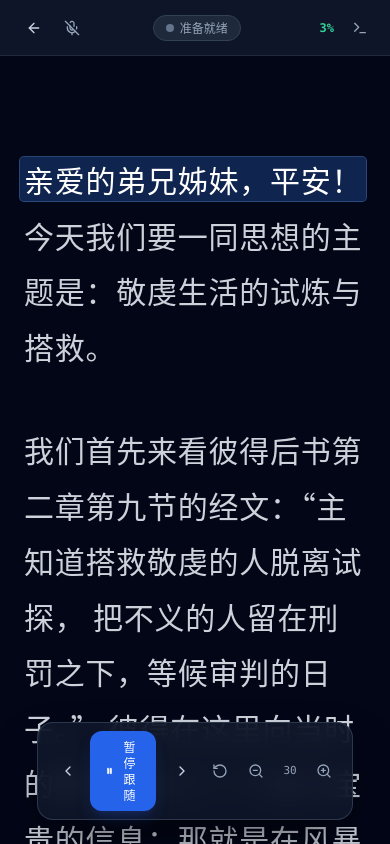
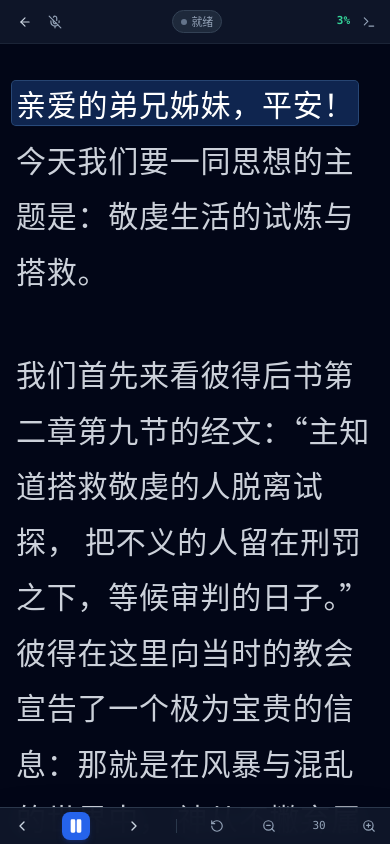
Before and after one commit to zorrozion/ZAIDO, a React (Vite) app: page / in a window 390 px wide. Both pictures are taken after a click on the button "开始跟稿". Built offline with nearby package versions, Linux system fonts and the light colour scheme.

Commit message:
fix(mobile): slim header/footer and use icon-only toggle on mobile to prevent text wrapping

```diff
--- a/src/components/ControlBar.tsx
+++ b/src/components/ControlBar.tsx
@@ -31,37 +31,40 @@ export const ControlBar: React.FC<ControlBarProps> = ({
   onDecreaseFontSize
 }) => {
   return (
-    <aside aria-label="讲稿快捷控制" className="fixed bottom-6 left-1/2 -translate-x-1/2 z-40">
-      <div className="flex items-center space-x-1 sm:space-x-2 bg-slate-900/90 backdrop-blur-md px-3 py-2 rounded-2xl border border-slate-700/80 shadow-2xl shadow-black/60 select-none">
+    <aside
+      aria-label="讲稿快捷控制"
+      className="fixed bottom-0 left-0 right-0 z-40 w-full flex justify-center pointer-events-none pb-[env(safe-area-inset-bottom,2px)]"
+    >
+      <div className="pointer-events-auto flex items-center justify-between sm:justify-center w-full sm:w-auto max-w-xl px-2 sm:px-3 py-1 sm:py-1.5 bg-slate-900/95 backdrop-blur-md border-t sm:border border-slate-700/80 sm:rounded-2xl shadow-2xl shadow-black/80 select-none">
         {/* 上一段 */}
         <button
           onClick={onPrevParagraph}
-          className="flex items-center space-x-1 px-2.5 py-2 rounded-xl text-slate-300 hover:text-white hover:bg-slate-800 active:bg-slate-700 transition-all text-xs font-medium"
+          className="flex items-center space-x-1 p-1.5 sm:px-2.5 sm:py-1.5 rounded-lg sm:rounded-xl text-slate-300 hover:text-white hover:bg-slate-800 active:bg-slate-700 transition-all text-xs font-medium shrink-0"
           title="上一段 (快捷键 ←)"
         >
           <ChevronLeft className="w-4 h-4" />
           <span className="hidden sm:inline">上一段</span>
         </button>
 
-        {/* 暂停 / 继续跟随 */}
+        {/* 暂停 / 继续跟随（手机端纯图标显示三角形/双竖杠，桌面端展示文字，严防手机端折成纵向4个字） */}
         <button
           onClick={onTogglePause}
-          className={`flex items-center space-x-1.5 px-4 py-2 rounded-xl font-medium text-xs transition-all ${
+          className={`flex items-center justify-center p-1.5 sm:px-3 sm:py-1.5 rounded-lg sm:rounded-xl font-medium text-xs transition-all shrink-0 ${
             isPaused
-              ? 'bg-emerald-600 hover:bg-emerald-500 text-white shadow-lg shadow-emerald-900/40'
-              : 'bg-blue-600 hover:bg-blue-500 text-white shadow-lg shadow-blue-900/40'
+              ? 'bg-emerald-600 hover:bg-emerald-500 text-white shadow-md shadow-emerald-900/40'
+              : 'bg-blue-600 hover:bg-blue-500 text-white shadow-md shadow-blue-900/40'
           }`}
-          title="暂停 / 恢复自动跟随 (快捷键 Space)"
+          title={isPaused ? "恢复跟随 (快捷键 Space)" : "暂停跟随 (快捷键 Space)"}
         >
           {isPaused ? (
             <>
-              <Play className="w-4 h-4 fill-white" />
-              <span>恢复跟随</span>
+              <Play className="w-4 h-4 fill-white shrink-0" />
+              <span className="hidden sm:inline ml-1.5 whitespace-nowrap">恢复跟随</span>
             </>
           ) : (
             <>
-              <Pause className="w-4 h-4 fill-white" />
-              <span>暂停跟随</span>
+              <Pause className="w-4 h-4 fill-white shrink-0" />
+              <span className="hidden sm:inline ml-1.5 whitespace-nowrap">暂停跟随</span>
             </>
           )}
         </button>
@@ -69,36 +72,36 @@ export const ControlBar: React.FC<ControlBarProps> = ({
         {/* 下一段 */}
         <button
           onClick={onNextParagraph}
-          className="flex items-center space-x-1 px-2.5 py-2 rounded-xl text-slate-300 hover:text-white hover:bg-slate-800 active:bg-slate-700 transition-all text-xs font-medium"
+          className="flex items-center space-x-1 p-1.5 sm:px-2.5 sm:py-1.5 rounded-lg sm:rounded-xl text-slate-300 hover:text-white hover:bg-slate-800 active:bg-slate-700 transition-all text-xs font-medium shrink-0"
           title="下一段 (快捷键 →)"
         >
           <span className="hidden sm:inline">下一段</span>
           <ChevronRight className="w-4 h-4" />
         </button>
 
-        <div className="h-4 w-px bg-slate-700 mx-1 hidden sm:block" />
+        <div className="h-3.5 w-px bg-slate-700/80 mx-0.5 sm:mx-1 shrink-0" />
 
         {/* 重新校准 */}
         <button
           onClick={onRecalibrate}
-          className="p-2 rounded-xl text-slate-400 hover:text-slate-200 hover:bg-slate-800 transition-colors"
+          className="p-1.5 sm:p-2 rounded-lg sm:rounded-xl text-slate-400 hover:text-slate-200 hover:bg-slate-800 transition-colors shrink-0"
           title="重新校准与重置缓冲区 (快捷键 R)"
         >
-          <RotateCcw className="w-4 h-4" />
+          <RotateCcw className="w-3.5 h-3.5 sm:w-4 sm:h-4" />
         </button>
 
         {/* 字号缩小 */}
         <button
           onClick={onDecreaseFontSize}
           disabled={fontSize <= 20}
-          className="p-2 rounded-xl text-slate-400 hover:text-slate-200 hover:bg-slate-800 disabled:opacity-30 disabled:cursor-not-allowed transition-colors"
+          className="p-1.5 sm:p-2 rounded-lg sm:rounded-xl text-slate-400 hover:text-slate-200 hover:bg-slate-800 disabled:opacity-30 disabled:cursor-not-allowed transition-colors shrink-0"
           title="减小字号 (快捷键 -)"
         >
-          <ZoomOut className="w-4 h-4" />
+          <ZoomOut className="w-3.5 h-3.5 sm:w-4 sm:h-4" />
         </button>
 
         {/* 当前字号显示 */}
-        <span className="text-[11px] font-mono text-slate-400 px-1 min-w-[28px] text-center">
+        <span className="text-[11px] font-mono text-slate-400 px-0.5 min-w-[22px] text-center select-none shrink-0">
           {fontSize}
         </span>
 
@@ -106,10 +109,10 @@ export const ControlBar: React.FC<ControlBarProps> = ({
         <button
           onClick={onIncreaseFontSize}
           disabled={fontSize >= 48}
-          className="p-2 rounded-xl text-slate-400 hover:text-slate-200 hover:bg-slate-800 disabled:opacity-30 disabled:cursor-not-allowed transition-colors"
+          className="p-1.5 sm:p-2 rounded-lg sm:rounded-xl text-slate-400 hover:text-slate-200 hover:bg-slate-800 disabled:opacity-30 disabled:cursor-not-allowed transition-colors shrink-0"
           title="增大字号 (快捷键 +)"
         >
-          <ZoomIn className="w-4 h-4" />
+          <ZoomIn className="w-3.5 h-3.5 sm:w-4 sm:h-4" />
         </button>
       </div>
     </aside>
--- a/src/components/ReaderView.tsx
+++ b/src/components/ReaderView.tsx
@@ -17,7 +17,7 @@ export const ReaderView = forwardRef<HTMLDivElement, ReaderViewProps>(({
   return (
     <div
       ref={ref}
-      className="relative w-full h-[calc(100vh-3.5rem)] overflow-y-auto px-6 sm:px-12 md:px-20 lg:px-36 xl:px-56 pt-24 pb-72 scroll-smooth"
+      className="relative w-full h-[calc(100vh-2.75rem)] sm:h-[calc(100vh-3rem)] overflow-y-auto px-4 sm:px-12 md:px-20 lg:px-36 xl:px-56 pt-8 sm:pt-16 pb-28 sm:pb-48 scroll-smooth"
       style={{
         fontFamily: '"Microsoft YaHei", "PingFang SC", "Noto Sans CJK SC", -apple-system, sans-serif'
       }}
@@ -25,7 +25,7 @@ export const ReaderView = forwardRef<HTMLDivElement, ReaderViewProps>(({
       {/* 视口约 38% 黄金阅读参考指示标尺（微弱半透明） */}
       <div
         className="pointer-events-none fixed left-0 w-full z-10 hidden sm:block border-t border-dashed border-blue-500/15"
-        style={{ top: 'calc(3.5rem + 38vh)' }}
+        style={{ top: 'calc(2.75rem + 38vh)' }}
       >
         <span className="absolute left-2 -top-3 text-[10px] font-mono tracking-wider text-blue-400/40 uppercase">
           FOCUS 38%
--- a/src/components/StatusBar.tsx
+++ b/src/components/StatusBar.tsx
@@ -35,11 +35,11 @@ export const StatusBar: React.FC<StatusBarProps> = ({
       return (
         <button
           onClick={onResumeAutoScroll}
-          className="flex items-center space-x-1.5 px-3 py-1 rounded-full text-xs font-medium bg-amber-500/20 text-amber-300 border border-amber-500/30 hover:bg-amber-500/30 transition-colors"
+          className="flex items-center space-x-1 px-2.5 py-0.5 rounded-full text-[11px] sm:text-xs font-medium bg-amber-500/20 text-amber-300 border border-amber-500/30 hover:bg-amber-500/30 transition-colors shrink-0"
           title="点击立即恢复自动居中跟随"
         >
-          <span className="w-2 h-2 rounded-full bg-amber-400 animate-pulse" />
-          <span>手动控制中 · 点击恢复</span>
+          <span className="w-1.5 h-1.5 rounded-full bg-amber-400 animate-pulse" />
+          <span>手动控制 · 点此恢复</span>
         </button>
       );
     }
@@ -47,102 +47,102 @@ export const StatusBar: React.FC<StatusBarProps> = ({
     switch (status) {
       case 'locked':
         return (
-          <div className="flex items-center space-x-1.5 px-3 py-1 rounded-full text-xs font-medium bg-emerald-500/20 text-emerald-300 border border-emerald-500/30">
-            <span className="w-2 h-2 rounded-full bg-emerald-400" />
+          <div className="flex items-center space-x-1 px-2 sm:px-2.5 py-0.5 rounded-full text-[11px] sm:text-xs font-medium bg-emerald-500/20 text-emerald-300 border border-emerald-500/30 shrink-0">
+            <span className="w-1.5 h-1.5 rounded-full bg-emerald-400" />
             <span>已锁定</span>
           </div>
         );
       case 'tracking':
         return (
-          <div className="flex items-center space-x-1.5 px-3 py-1 rounded-full text-xs font-medium bg-blue-500/20 text-blue-300 border border-blue-500/30">
-            <span className="w-2 h-2 rounded-full bg-blue-400 animate-pulse" />
-            <span>稳定跟随</span>
+          <div className="flex items-center space-x-1 px-2 sm:px-2.5 py-0.5 rounded-full text-[11px] sm:text-xs font-medium bg-blue-500/20 text-blue-300 border border-blue-500/30 shrink-0">
+            <span className="w-1.5 h-1.5 rounded-full bg-blue-400 animate-pulse" />
+            <span>跟随中</span>
           </div>
         );
       case 'weak':
         return (
-          <div className="flex items-center space-x-1.5 px-3 py-1 rounded-full text-xs font-medium bg-amber-500/15 text-amber-200 border border-amber-500/20">
-            <span className="w-2 h-2 rounded-full bg-amber-400/80" />
+          <div className="flex items-center space-x-1 px-2 sm:px-2.5 py-0.5 rounded-full text-[11px] sm:text-xs font-medium bg-amber-500/15 text-amber-200 border border-amber-500/20 shrink-0">
+            <span className="w-1.5 h-1.5 rounded-full bg-amber-400/80" />
             <span>脱稿驻留</span>
           </div>
         );
       case 'searching':
         return (
-          <div className="flex items-center space-x-1.5 px-3 py-1 rounded-full text-xs font-medium bg-purple-500/20 text-purple-300 border border-purple-500/30">
-            <span className="w-2 h-2 rounded-full bg-purple-400 animate-pulse" />
-            <span>寻找位置...</span>
+          <div className="flex items-center space-x-1 px-2 sm:px-2.5 py-0.5 rounded-full text-[11px] sm:text-xs font-medium bg-purple-500/20 text-purple-300 border border-purple-500/30 shrink-0">
+            <span className="w-1.5 h-1.5 rounded-full bg-purple-400 animate-pulse" />
+            <span>寻找中...</span>
           </div>
         );
       case 'paused':
         return (
-          <div className="flex items-center space-x-1.5 px-3 py-1 rounded-full text-xs font-medium bg-slate-700 text-slate-300 border border-slate-600">
-            <span className="w-2 h-2 rounded-full bg-slate-400" />
-            <span>跟随已暂停</span>
+          <div className="flex items-center space-x-1 px-2 sm:px-2.5 py-0.5 rounded-full text-[11px] sm:text-xs font-medium bg-slate-700 text-slate-300 border border-slate-600 shrink-0">
+            <span className="w-1.5 h-1.5 rounded-full bg-slate-400" />
+            <span>已暂停</span>
           </div>
         );
       case 'error':
         return (
-          <div className="flex items-center space-x-1.5 px-3 py-1 rounded-full text-xs font-medium bg-rose-500/20 text-rose-300 border border-rose-500/30">
+          <div className="flex items-center space-x-1 px-2 sm:px-2.5 py-0.5 rounded-full text-[11px] sm:text-xs font-medium bg-rose-500/20 text-rose-300 border border-rose-500/30 shrink-0">
             <AlertCircle className="w-3 h-3 text-rose-400" />
             <span>收音异常</span>
           </div>
         );
       default:
         return (
-          <div className="flex items-center space-x-1.5 px-3 py-1 rounded-full text-xs font-medium bg-slate-800 text-slate-400 border border-slate-700">
-            <span className="w-2 h-2 rounded-full bg-slate-500" />
-            <span>准备就绪</span>
+          <div className="flex items-center space-x-1 px-2 sm:px-2.5 py-0.5 rounded-full text-[11px] sm:text-xs font-medium bg-slate-800 text-slate-400 border border-slate-700 shrink-0">
+            <span className="w-1.5 h-1.5 rounded-full bg-slate-500" />
+            <span>就绪</span>
           </div>
         );
     }
   };
 
   return (
-    <header className="sticky top-0 z-40 w-full h-14 bg-slate-900/95 backdrop-blur border-b border-slate-800 px-4 md:px-8 flex items-center justify-between select-none">
+    <header className="sticky top-0 z-40 w-full h-11 sm:h-12 bg-slate-900/95 backdrop-blur border-b border-slate-800/80 px-2.5 sm:px-6 flex items-center justify-between select-none">
       {/* 左侧：返回编辑与标题 */}
-      <div className="flex items-center space-x-3">
+      <div className="flex items-center space-x-2 sm:space-x-3">
         <button
           onClick={onBackToEdit}
-          className="flex items-center space-x-1 px-2.5 py-1.5 rounded-lg text-slate-300 hover:text-white hover:bg-slate-800 transition-colors text-sm"
+          className="flex items-center space-x-1 px-2 py-1 rounded-lg text-slate-300 hover:text-white hover:bg-slate-800 transition-colors text-xs sm:text-sm font-medium"
           title="返回修改讲稿"
         >
-          <ArrowLeft className="w-4 h-4" />
-          <span className="hidden sm:inline font-medium">返回编辑</span>
+          <ArrowLeft className="w-3.5 h-3.5 sm:w-4 sm:h-4" />
+          <span className="hidden sm:inline">返回编辑</span>
         </button>
 
-        <div className="h-4 w-px bg-slate-700 hidden sm:block" />
+        <div className="h-3.5 w-px bg-slate-800 hidden sm:block" />
 
-        <div className="flex items-center space-x-2">
+        <div className="flex items-center space-x-1.5">
           {isListening ? (
-            <div className="flex items-center space-x-1.5 text-emerald-400 text-xs font-semibold">
-              <span className="relative flex h-2.5 w-2.5">
+            <div className="flex items-center space-x-1 text-emerald-400 text-xs font-semibold">
+              <span className="relative flex h-2 w-2">
                 <span className="animate-ping absolute inline-flex h-full w-full rounded-full bg-emerald-400 opacity-75"></span>
-                <span className="relative inline-flex rounded-full h-2.5 w-2.5 bg-emerald-500"></span>
+                <span className="relative inline-flex rounded-full h-2 w-2 bg-emerald-500"></span>
               </span>
-              <Mic className="w-4 h-4" />
-              <span className="hidden md:inline">正在聆听</span>
+              <Mic className="w-3.5 h-3.5 sm:w-4 sm:h-4" />
+              <span className="hidden md:inline">聆听中</span>
             </div>
           ) : (
-            <div className="flex items-center space-x-1.5 text-slate-400 text-xs">
-              <MicOff className="w-4 h-4" />
-              <span className="hidden md:inline">麦克风静音</span>
+            <div className="flex items-center space-x-1 text-slate-400 text-xs">
+              <MicOff className="w-3.5 h-3.5 sm:w-4 sm:h-4" />
+              <span className="hidden md:inline">静音</span>
             </div>
           )}
         </div>
       </div>
 
       {/* 中间：状态胶囊 */}
-      <div className="flex items-center space-x-3">
+      <div className="flex items-center space-x-2">
         {getStatusBadge()}
       </div>
 
       {/* 右侧：进度与调试开关 */}
-      <div className="flex items-center space-x-3">
+      <div className="flex items-center space-x-2 sm:space-x-3">
         {/* 进度提示 */}
-        <div className="flex items-baseline space-x-1.5 text-xs text-slate-300 font-mono">
+        <div className="flex items-baseline space-x-1 text-[11px] sm:text-xs text-slate-300 font-mono">
           <span className="text-slate-400 font-sans hidden sm:inline">进度</span>
           <span className="text-emerald-400 font-bold">{progressPercent}%</span>
-          <span className="text-slate-500 hidden sm:inline">
+          <span className="text-slate-500 hidden md:inline">
             ({currentSentence + 1}/{totalSentences})
           </span>
         </div>
@@ -150,15 +150,15 @@ export const StatusBar: React.FC<StatusBarProps> = ({
         {/* 调试面板触发器 */}
         <button
           onClick={onToggleDebug}
-          className={`p-1.5 rounded-lg text-xs transition-colors flex items-center space-x-1 ${
+          className={`p-1 sm:p-1.5 rounded-lg text-xs transition-colors flex items-center space-x-1 ${
             isDebugOpen
               ? 'bg-blue-600/30 text-blue-400 border border-blue-500/50'
               : 'text-slate-400 hover:text-slate-200 hover:bg-slate-800'
           }`}
           title="切换算法调试面板 (快捷键 D)"
         >
-          <Terminal className="w-4 h-4" />
-          <span className="text-[11px] font-mono hidden md:inline">D</span>
+          <Terminal className="w-3.5 h-3.5 sm:w-4 sm:h-4" />
+          <span className="text-[10px] font-mono hidden md:inline">D</span>
         </button>
       </div>
     </header>
```
